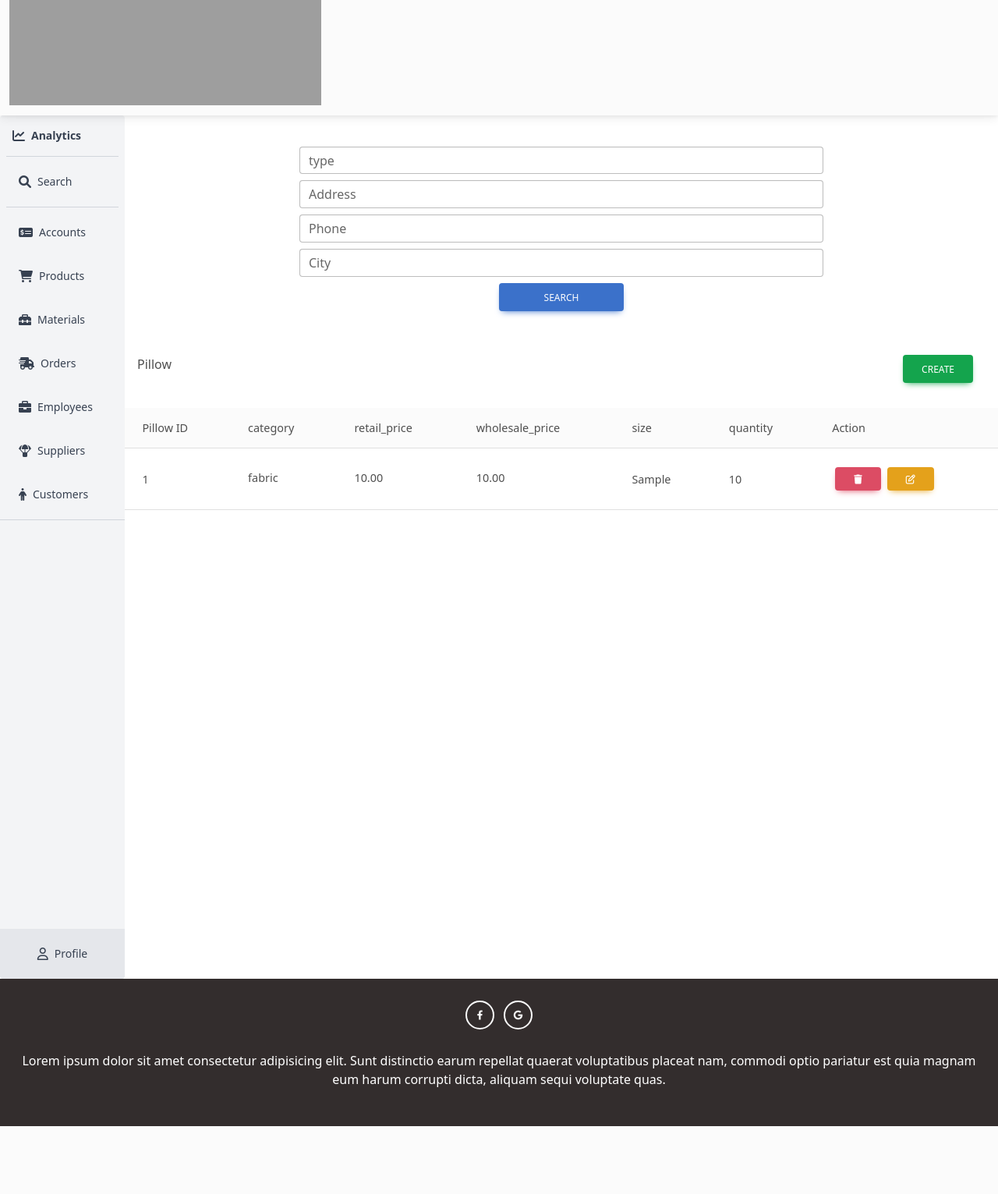
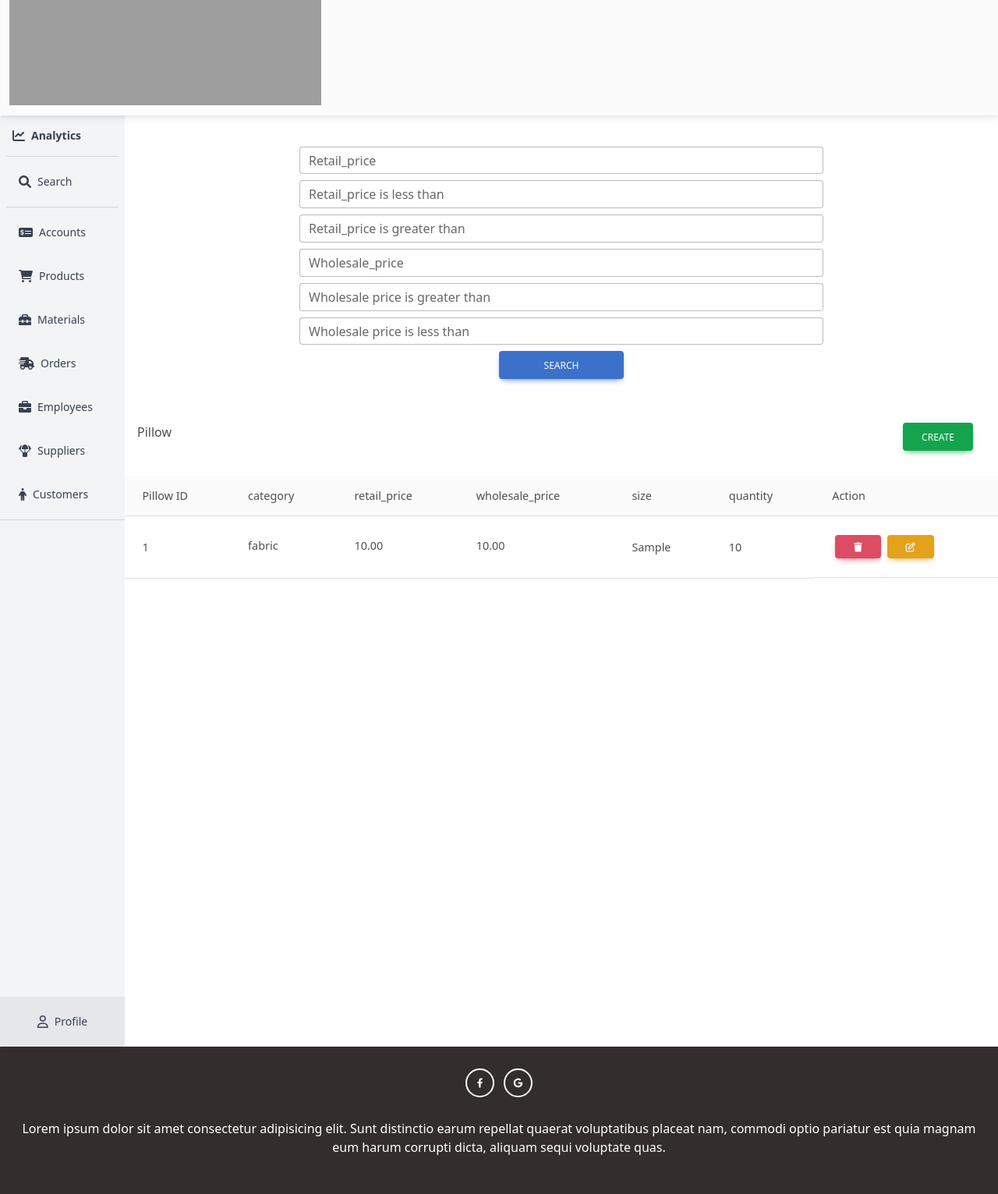
Before and after one commit to yusuf-74/Textile-shop, a Django app: page /products/types/pillow in a window 1280 px wide. Shown: the part 178-1709 px from the top of the page at 78% size. Before the commit the page ends 1622 px from the top, so only its background shows below. Run offline with Django 4.2, Linux system fonts and the light colour scheme; tables that the repository leaves empty hold one stand-in row (values such as "Sample post"); some libraries are stand-ins or nearby versions; grey boxes are pictures that could not be loaded.

Commit message:
add sreach to pillow

```diff
--- /dev/null
+++ b/server/products/filters.py
@@ -0,0 +1,14 @@
+from .models import Pillow
+import django_filters
+class PillowFilter(django_filters.FilterSet):
+    retail_price = django_filters.NumberFilter()
+    retail_price__gt = django_filters.NumberFilter(field_name='retail_price', lookup_expr='gt')
+    retail_price__lt = django_filters.NumberFilter(field_name='retail_price', lookup_expr='lt')
+
+    wholesale_price = django_filters.NumberFilter()
+    wholesale_price__gt = django_filters.NumberFilter(field_name='wholesale_price', lookup_expr='gt')
+    wholesale_price__lt = django_filters.NumberFilter(field_name='wholesale_price', lookup_expr='lt')
+
+    class Meta:
+        model = Pillow
+        fields = ['retail_price', 'wholesale_price']
--- a/server/products/views.py
+++ b/server/products/views.py
@@ -11,6 +11,7 @@ from products.models import Pillow
 from django.core import serializers
 from django.urls import reverse_lazy
 from django.http import HttpResponseRedirect
+from .filters import PillowFilter
 
 
 
@@ -88,15 +89,17 @@ class PillowView(ListView):
     context_object_name='prods'
     model=Pillow
     paginate_by=2
+    filterset_class=PillowFilter
 
 
     def get_queryset(self):
         queryset = super().get_queryset()
         type=self.kwargs.get('type' , None)
         if type:
-            return queryset.filter(type=type).order_by('-id')
+            queryset=queryset.filter(type=type).order_by('-id')
+        self.filterset = self.filterset_class(self.request.GET, queryset=queryset)
 
-        return queryset
+        return self.filterset.qs.distinct()
 
     def get_context_data(self, **kwargs):
         context = super().get_context_data(**kwargs)
--- a/server/templates/products/pillow/pillow.html
+++ b/server/templates/products/pillow/pillow.html
@@ -4,33 +4,47 @@
 
 {% block upside %}
 <div style = 'display:flex; justify-content:space-around;align-items:center; margin : 32px 0 8px 0'>
-  <form  method='GET' style = 'width:60%'>
-    <div class="input-group" style = 'margin : 8px 0'>
+  <form  method='GET' style = 'width:60%' action="{% url 'pillow' type=type %}">
+     <div class="input-group" style = 'margin : 8px 0'>
       <div class="form-outline">
-        <input type="text" id="name" name = 'name' class="form-control" />
-        <label class="form-label" for="name">type</label>
+        <input type="text" id="retail_price" name = 'retail_price' class="form-control" />
+        <label class="form-label" for="retail_price">Retail_price</label>
       </div>
 
     </div>
     <div class="input-group" style = 'margin : 8px 0'>
       <div class="form-outline">
-        <input type="text" id="address" name = 'address' class="form-control" />
-        <label class="form-label" for="address">Address</label>
+        <input type="text" id="retail_price__lt" name = 'retail_price__lt' class="form-control" />
+        <label class="form-label" for="retail_price__lt">Retail_price is less than</label>
+      </div>
+
+    </div>
+    <div class="input-group" style = 'margin : 8px 0'>
+      <div class="form-outline">
+        <input type="text" id="retail_price__gt" name = 'retail_price__gt' class="form-control" />
+        <label class="form-label" for="retail_price__gt"> Retail_price is greater than</label>
+      </div>
+
+    </div>
+    <div class="input-group" style = 'margin : 8px 0'>
+      <div class="form-outline">
+        <input type="text" id="wholesale_price" name = 'wholesale_price' class="form-control" />
+        <label class="form-label" for="wholesale_price">Wholesale_price </label>
       </div>
     </div>
     <div class="input-group" style = 'margin : 8px 0'>
       <div class="form-outline">
-        <input type="text" id="phone" name = 'phone' class="form-control" />
-        <label class="form-label" for="phone"> Phone</label>
+        <input type="text" id="wholesale_price__gt" name = 'wholesale_price__gt' class="form-control" />
+        <label class="form-label" for="wholesale_price__gt"> Wholesale price is greater than</label>
       </div>
     </div>
     <div class="input-group" style = 'margin : 8px 0'>
       <div class="form-outline">
-        <input type="text" id="city" name = 'city' class="form-control" />
-        <label class="form-label" for="city"> City</label>
+        <input type="text" id="wholesale_price__lt" name = 'wholesale_price__lt' class="form-control" />
+        <label class="form-label" for="wholesale_price__lt"> Wholesale price is less than</label>
       </div>
     </div>
-
+    {% comment %} {{ filterset.form.as_p }} {% endcomment %}
       <div class="form-outline" style = 'display:flex ; justify-content:space-around;align-items:center;'>
         <button type="submit" class="btn btn-primary" style='width:160px'>
           Search
```
